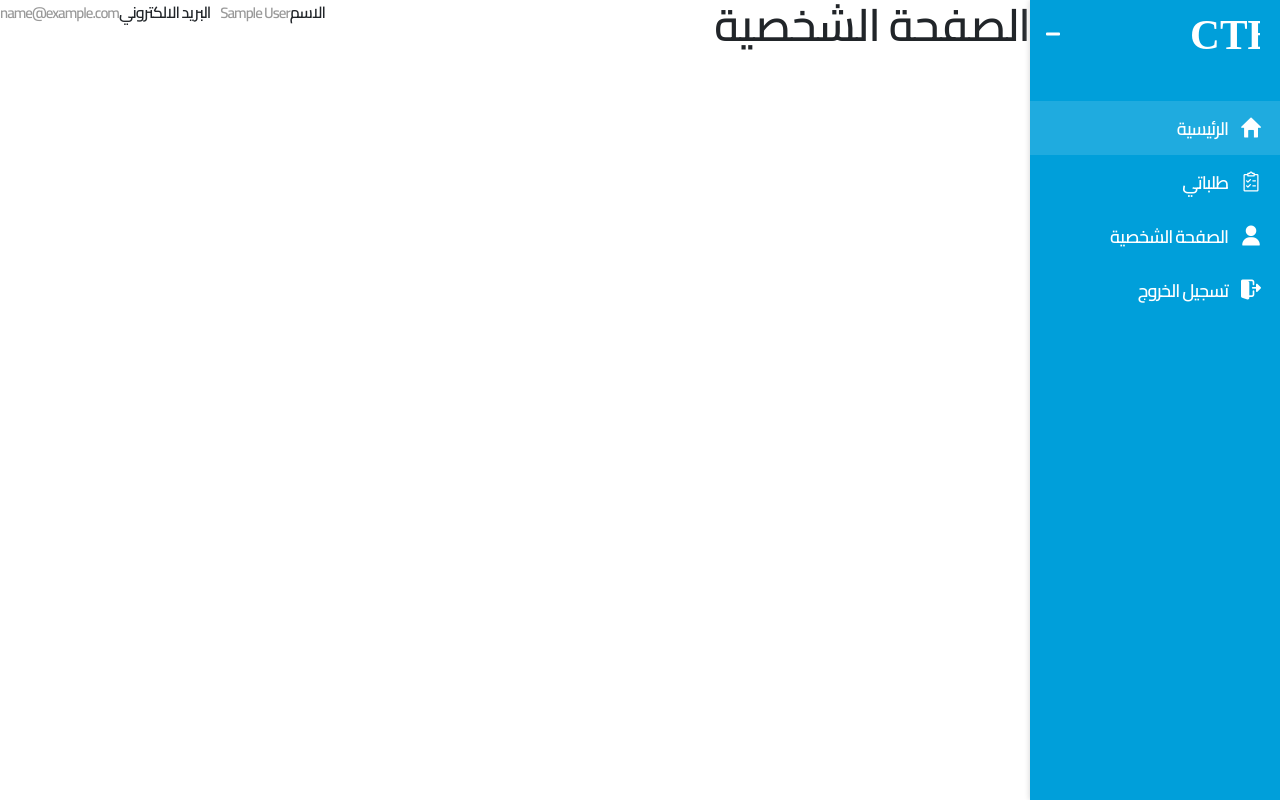
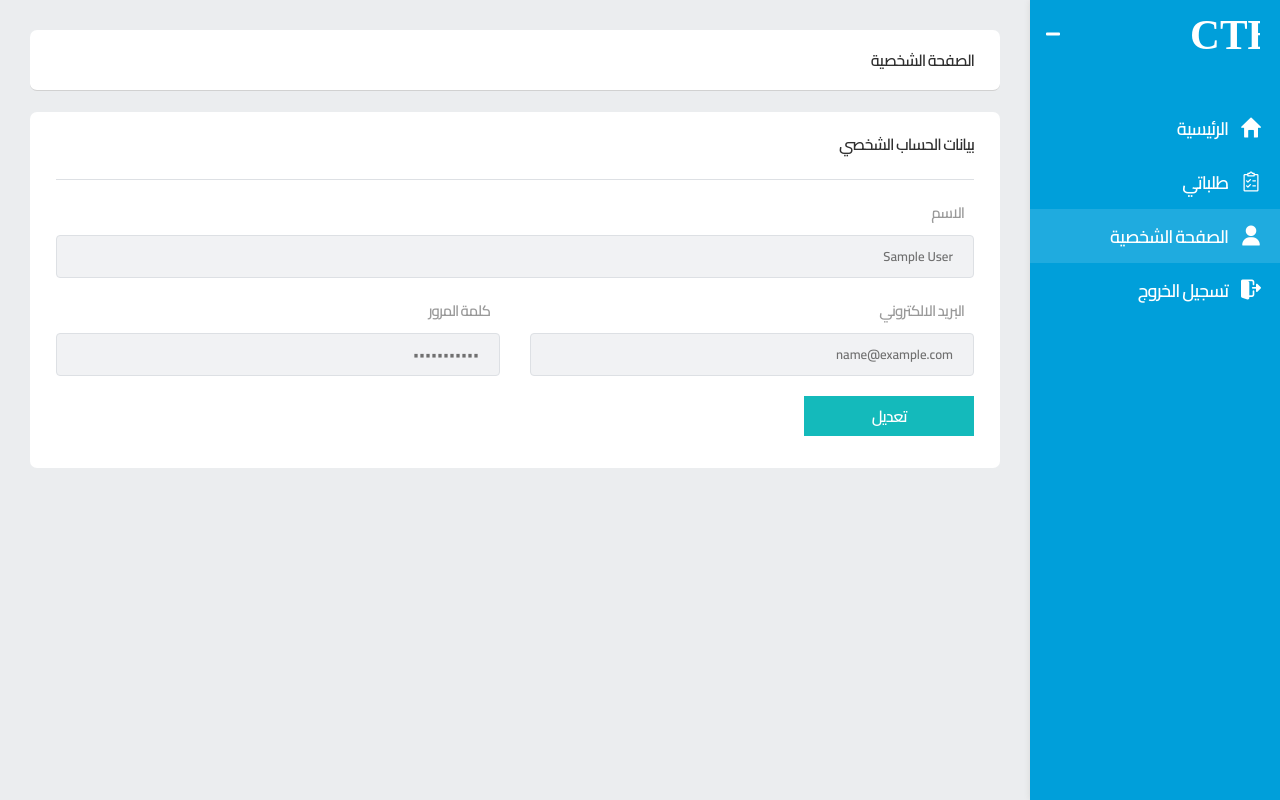
Before and after one commit to shahwan42/icare, a Django app: page /user_profile in a window 1280 px wide. Run offline with Django 3.2, Linux system fonts and the light colour scheme; the visitor is signed in with stand-in values (Sample User, id 1); parts of the project's set-up code (start-up, migrations or seed data) failed here and were passed over; some libraries are stand-ins or nearby versions.

Commit message:
profile page, dynamic active class

```diff
--- a/templates/components/aside.html
+++ b/templates/components/aside.html
@@ -12,26 +12,34 @@
   </div>
   <div class="aside_list">
     <ul>
-      <li class="active">
+      <li class="{% if request.resolver_match.url_name == 'home' %}active{% endif %}">
         <a href="{% url 'home' %}">
           <span class="d-icon"><i class="flaticon-house"></i></span> الرئيسية
         </a>
       </li>
-      <li>
+      <li class="{% if request.resolver_match.url_name == 'user_tasks' %}active{% endif %}">
         <a href="{% url 'user_tasks' %}">
           <span class="d-icon"><i class="flaticon-shopping-list"></i></span> طلباتي
         </a>
       </li>
-      <li>
+      <li class="{% if request.resolver_match.url_name == 'user_profile' %}active{% endif %}">
         <a href="{% url 'user_profile' %}">
           <span class="d-icon"><i class="flaticon-user"></i></span> الصفحة الشخصية
         </a>
       </li>
+      {% if request.user.is_authenticated %}
       <li>
         <a href="{% url 'logout' %}">
           <span class="d-icon"><i class="flaticon-logout"></i></span> تسجيل الخروج
         </a>
       </li>
+      {% else %}
+      <li class="mt-3">
+        <a href="{% url 'login' %}">
+          <span class="d-icon"><i class="flaticon"></i></span> تسجيل الدخول
+        </a>
+      </li>
+      {% endif %}
     </ul>
   </div>
 </aside>
--- a/templates/users/profile.html
+++ b/templates/users/profile.html
@@ -1,12 +1,80 @@
 {% extends "base.html" %}
+{% load static %}
 
 {% block content %}
-<h1 class="text-center">الصفحة الشخصية</h1>
-<hr>
-{% if user.name %}
-<label for="name">الاسم</label>
-<p id="name">{{ user.name }}</p>
-{% endif %}
-<label for="email">البريد الالكتروني</label>
-<p id="email">{{ user.email }}</p>
+
+<div class="modal fade edit_profile" tabindex="-1" role="dialog" aria-labelledby="myLargeModalLabel" aria-hidden="true">
+  <div class="modal-dialog modal-xl modal-dialog-centered">
+    <div class="modal-content">
+      <div class="modal-header">
+        <h5 class="modal-title" id="exampleModalCenterTitle">بيانات الحساب الشخصي</h5>
+        <button type="button" class="close" data-dismiss="modal" aria-label="Close">
+          <span aria-hidden="true">&times;</span>
+        </button>
+      </div>
+      <div class="modal-body">
+        <form>
+          <div class="page_content">
+            <p>
+              <label>الأسم</label>
+              <input type="text" value="{{ request.user.name }}">
+            </p>
+            <div class="row">
+              <div class="col-md-6">
+                <p>
+                  <label>البريد الالكتروني</label>
+                  <input type="email" value="{{ request.user.email }}">
+                </p>
+              </div>
+              <div class="col-md-6">
+                <p>
+                  <label>كلمة المرور</label>
+                  <input type="password" value="كلمة المرور">
+                </p>
+              </div>
+
+            </div>
+            <input type="submit" class="cust_btn" value="حفظ">
+          </div>
+        </form>
+      </div>
+    </div>
+  </div>
+</div>
+
+
+<div class="main_panal user_view_page">
+  <div class="decleration_page">
+    <form>
+      <div class="title">
+        <h5>الصفحة الشخصية</h5>
+      </div>
+      <div class="page_content">
+        <h5>بيانات الحساب الشخصي</h5>
+        <p>
+          <label>الاسم</label>
+          <input type="text" value="{{ request.user.name }}" disabled>
+        </p>
+        <div class="row">
+          <div class="col-md-6">
+            <p>
+              <label>البريد الالكتروني</label>
+              <input type="email" value="{{ request.user.email }}" disabled>
+            </p>
+          </div>
+          <div class="col-md-6">
+            <p>
+              <label>كلمة المرور</label>
+              <input type="password" value="كلمة المرور" disabled>
+            </p>
+          </div>
+
+        </div>
+        <a href="#" class="cust_btn" data-toggle="modal" data-target=".edit_profile">تعديل</a>
+      </div>
+    </form>
+  </div>
+</div>
+
+
 {% endblock content %}
```
Also changed, not shown: templates/pages/home.html (+6 -3 lines), templates/users/profile.old.html (added, +12 -0 lines).
